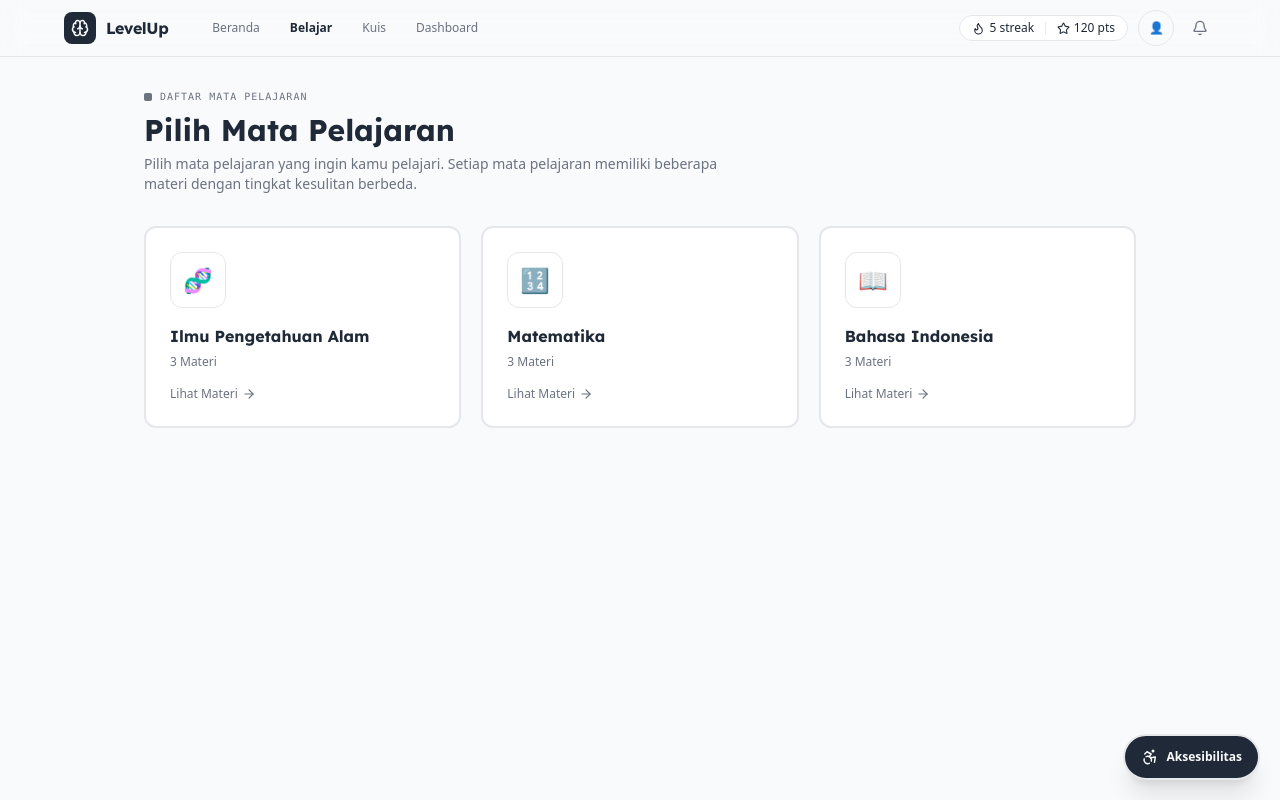
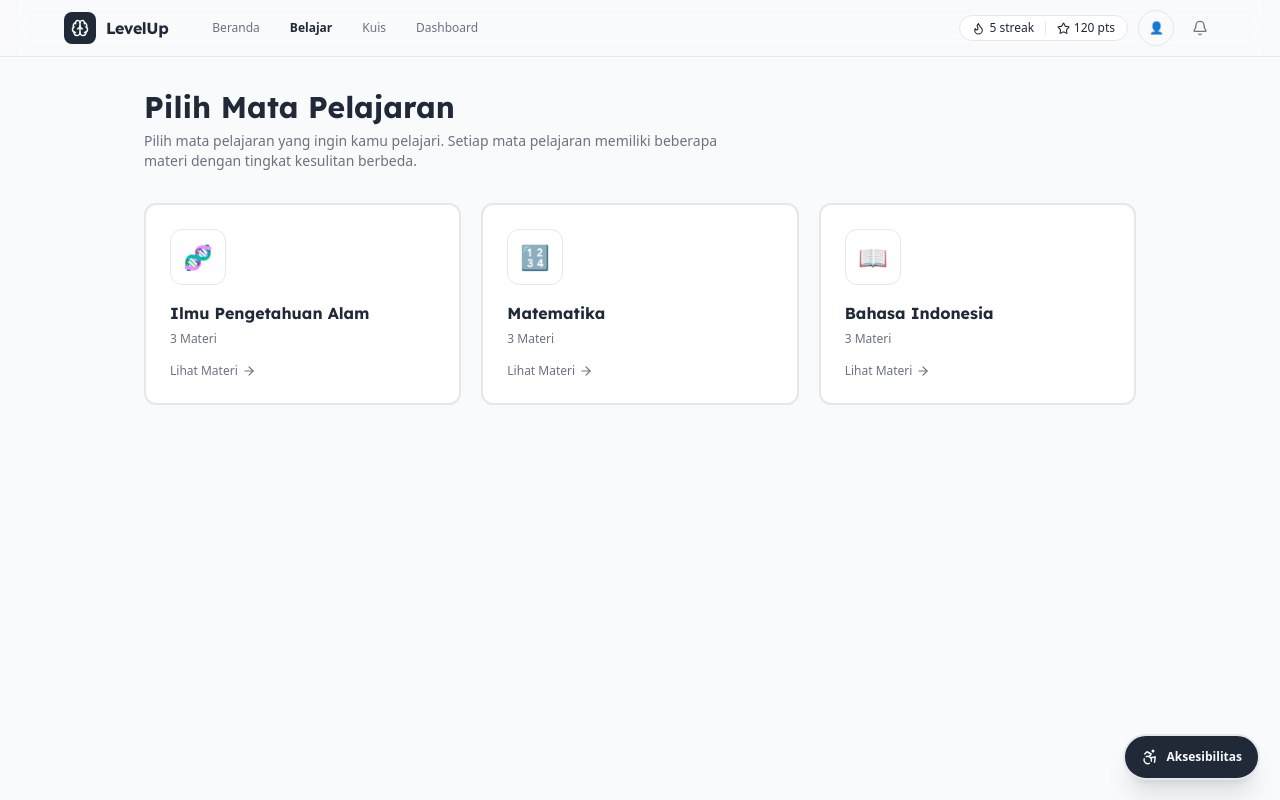
Before and after one commit to kemal-faza/neurodivergent-lms, a Next.js app: page /belajar in a window 1280 px wide. Built offline with nearby package versions, Linux system fonts and the light colour scheme.

Commit message:
refactor(belajar): hapus SectionLabel dari daftar mata pelajaran

```diff
--- a/src/app/belajar/page.tsx
+++ b/src/app/belajar/page.tsx
@@ -2,7 +2,6 @@
 
 import Link from "next/link";
 import { ArrowRight } from "lucide-react";
-import { SectionLabel } from "@/components/ui/WireframePrimitives";
 import { getAllSubjek } from "@/lib/dummy-data";
 
 export default function BelajarPage() {
@@ -11,7 +10,6 @@ export default function BelajarPage() {
   return (
     <div className="max-w-5xl mx-auto px-4 py-8 font-sans">
       <div className="mb-8">
-        <SectionLabel>daftar mata pelajaran</SectionLabel>
         <h1 className="text-2xl sm:text-3xl font-bold font-lexend text-fg">
           Pilih Mata Pelajaran
         </h1>
```
